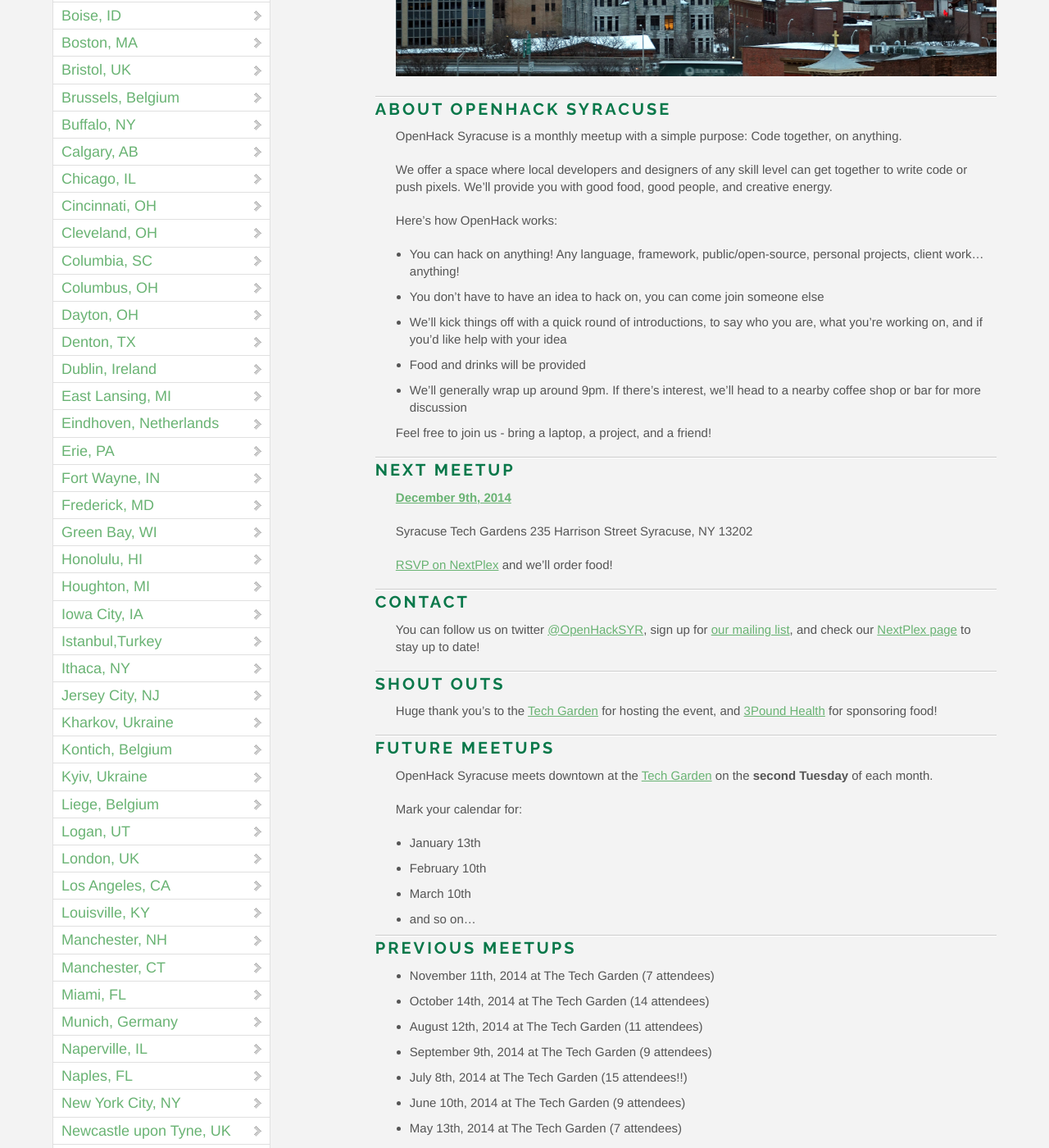
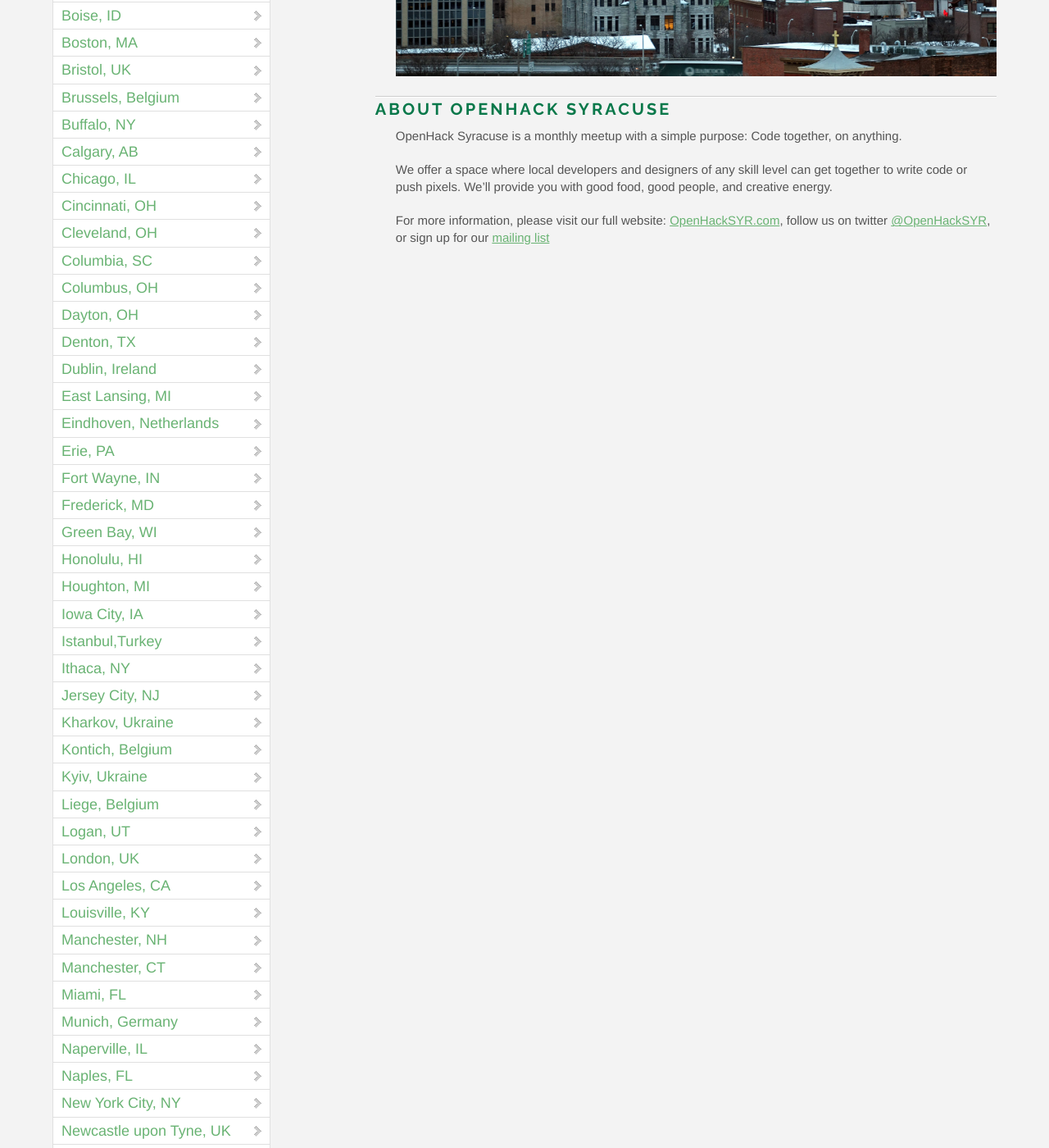
Before and after one commit to OpenHack/openhack.github.com, a Jekyll site: the page built from syracuse/index.markdown, in a window 1280 px wide and 1400 px high, scrolled down 611 px. Shown: the whole window at 82% size. Built offline with Jekyll 4.4.1, drawn with Linux system fonts in a browser that asks for light colours; nearby versions of some CDN libraries; comment, search, counter and statistics services are not loaded; some of the changed text lies outside the part shown.

Commit message:
Redirect visitors to our forked site
OpenHackSYR.com is our group's new home.

```diff
--- a/syracuse/index.markdown
+++ b/syracuse/index.markdown
@@ -14,47 +14,4 @@
 
 We offer a space where local developers and designers of any skill level can get together to write code or push pixels. We'll provide you with good food, good people, and creative energy.
 
-Here's how OpenHack works:
-
-* You can hack on anything! Any language, framework, public/open-source, personal projects, client work... anything!
-* You don’t have to have an idea to hack on, you can come join someone else
-* We'll kick things off with a quick round of introductions, to say who you are, what you’re working on, and if you’d like help with your idea
-* Food and drinks will be provided
-* We'll generally wrap up around 9pm. If there’s interest, we'll head to a nearby coffee shop or bar for more discussion
-
-Feel free to join us - bring a laptop, a project, and a friend!
-
-### Next Meetup
-[**December 9th, 2014**](http://nextplex.com/syracuse-ny/calendar/events/22144-openhack-9)
-
-Syracuse Tech Gardens
-235 Harrison Street
-Syracuse, NY 13202
-
-[RSVP on NextPlex](http://nextplex.com/syracuse-ny/calendar/events/22144-openhack-9) and we'll order food!
-
-### Contact
-You can follow us on twitter [@OpenHackSYR](http://twitter.com/OpenHackSYR), sign up for [our mailing list](http://eepurl.com/TEpWD), and check our [NextPlex page](http://nextplex.com/syracuse-ny/groups/openhack-syracuse) to stay up to date!
-
-### Shout outs
-Huge thank you's to the [Tech Garden](http://www.thetechgarden.com/) for hosting the event, and [3Pound Health](http://3poundhealth.com/) for sponsoring food!
-
-### Future Meetups
-OpenHack Syracuse meets downtown at the [Tech Garden](http://www.thetechgarden.com/) on the **second Tuesday** of each month.
-
-Mark your calendar for:
-
-* January 13th
-* February 10th
-* March 10th
-* and so on...
-
-### Previous meetups
-- November 11<sup>th</sup>, 2014 at The Tech Garden (7 attendees)
-- October 14<sup>th</sup>, 2014 at The Tech Garden (14 attendees)
-- August 12<sup>th</sup>, 2014 at The Tech Garden (11 attendees)
-- September 9<sup>th</sup>, 2014 at The Tech Garden (9 attendees)
-- July 8<sup>th</sup>, 2014 at The Tech Garden (15 attendees!!)
-- June 10<sup>th</sup>, 2014 at The Tech Garden (9 attendees)
-- May 13<sup>th</sup>, 2014 at The Tech Garden (7 attendees)
-- April 8<sup>th</sup>, 2014 at The Tech Garden (8 attendees)
+For more information, please visit our full website: [OpenHackSYR.com](http://openhacksyr.com), follow us on twitter [@OpenHackSYR](http://twitter.com/OpenHackSYR), or sign up for our [mailing list](http://tinyletter.com/openhacksyr)
```
